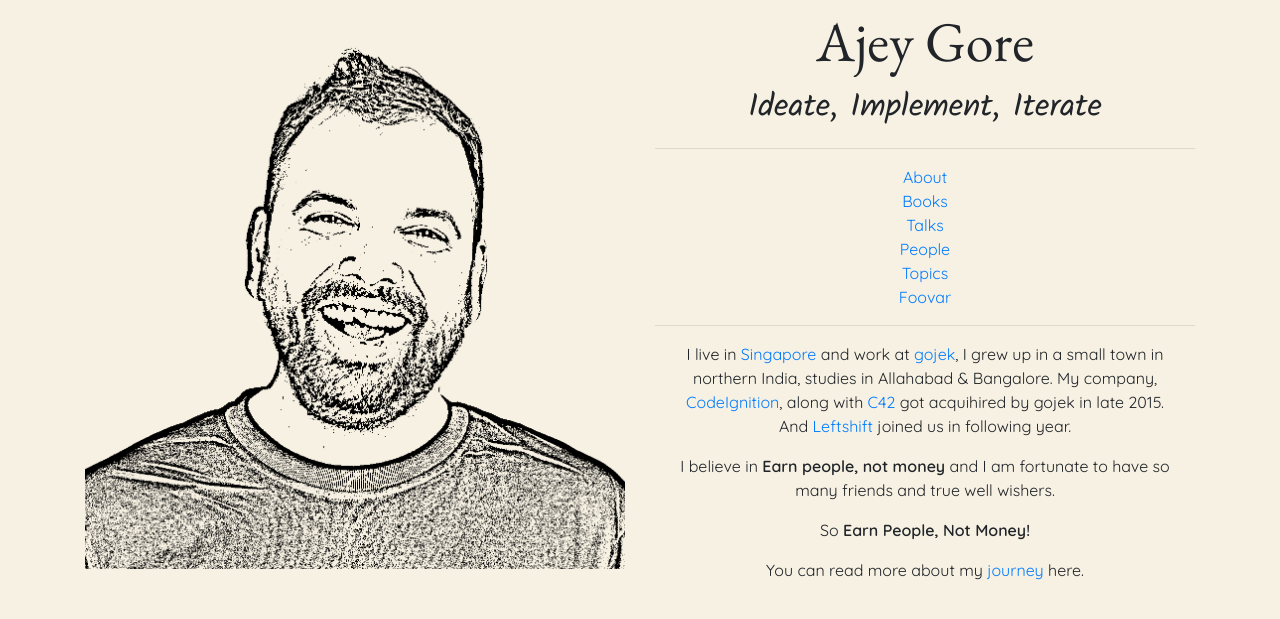
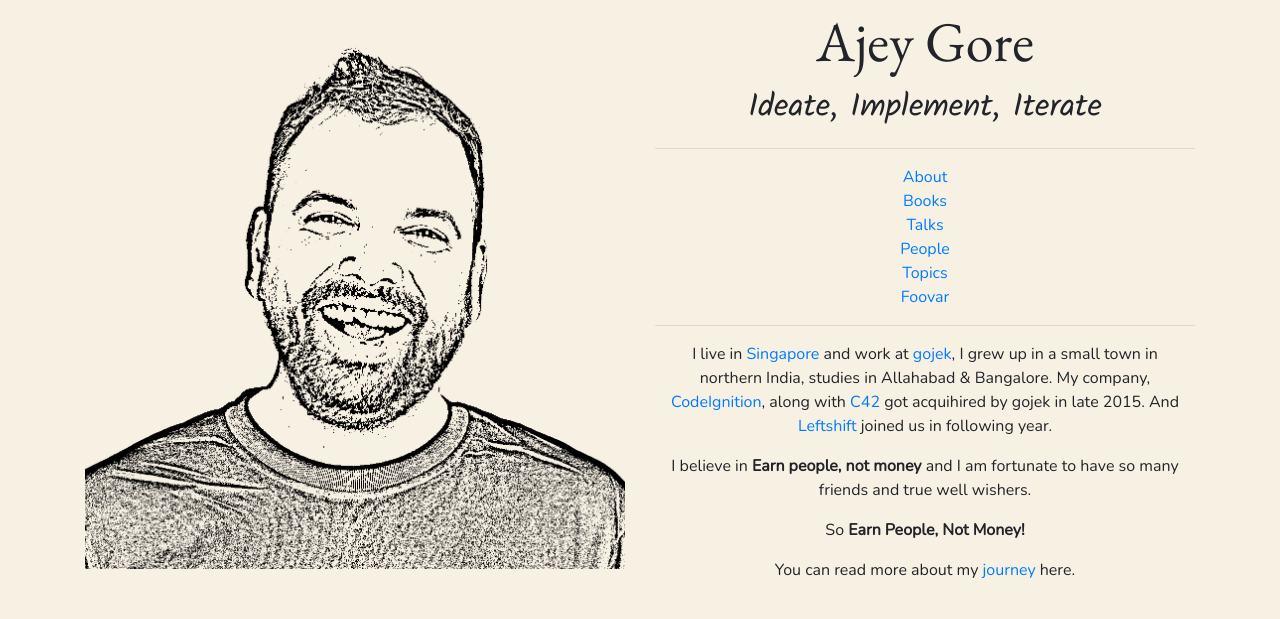
Before and after one commit to ajeygore/ajeygore.github.com, a Jekyll site: the page built from index.md, in a window 1280 px wide. Shown: the top 619 px of the page. Built offline with Jekyll 4.4.1, drawn with Linux system fonts in a browser that asks for light colours.

Commit message:
[ajey] font

```diff
--- a/_includes/fonts.html
+++ b/_includes/fonts.html
@@ -1,9 +1,9 @@
   <link href='http://fonts.googleapis.com/css?family=Dancing+Script:700' rel='stylesheet' type='text/css'>
   <link href='http://fonts.googleapis.com/css?family=Open+Sans+Condensed:300' rel='stylesheet' type='text/css'>
   <link href='http://fonts.googleapis.com/css?family=Raleway' rel='stylesheet' type='text/css'>
-  <link href='http://fonts.googleapis.com/css?family=Nunito' rel='stylesheet' type='text/css'>
   <link href='http://fonts.googleapis.com/css?family=Roboto' rel='stylesheet' type='text/css'>
   <link href="https://fonts.googleapis.com/css?family=EB+Garamond" rel="stylesheet" type='text/css'>
   <link href="https://fonts.googleapis.com/css?family=Alegreya+Sans" rel="stylesheet" type='text/css'>
   <link href="https://fonts.googleapis.com/css?family=Kalam" rel="stylesheet">
   <link href="https://fonts.googleapis.com/css2?family=Quicksand:wght@400;600" rel="stylesheet">
+  <link href="https://fonts.googleapis.com/css2?family=Nunito:wght@400&display=swap" rel="stylesheet">
--- a/assets/css/override.css
+++ b/assets/css/override.css
@@ -46,13 +46,13 @@
   font-size: 16pt;
 }
 body {
-  font-family: 'Quicksand', sans-serif;
-  font-color: black;
+  font-family: 'Nunito', sans-serif;
+  font-weight: 400;
   font-size: 12pt;
 }
 
 b {
-  font-weight: 600;
+  font-weight: 800;
 }
   /* background-color: #0081AF; */
   /* background-color: #90E3F6; */
```
Also changed, not shown: 1 other file.
